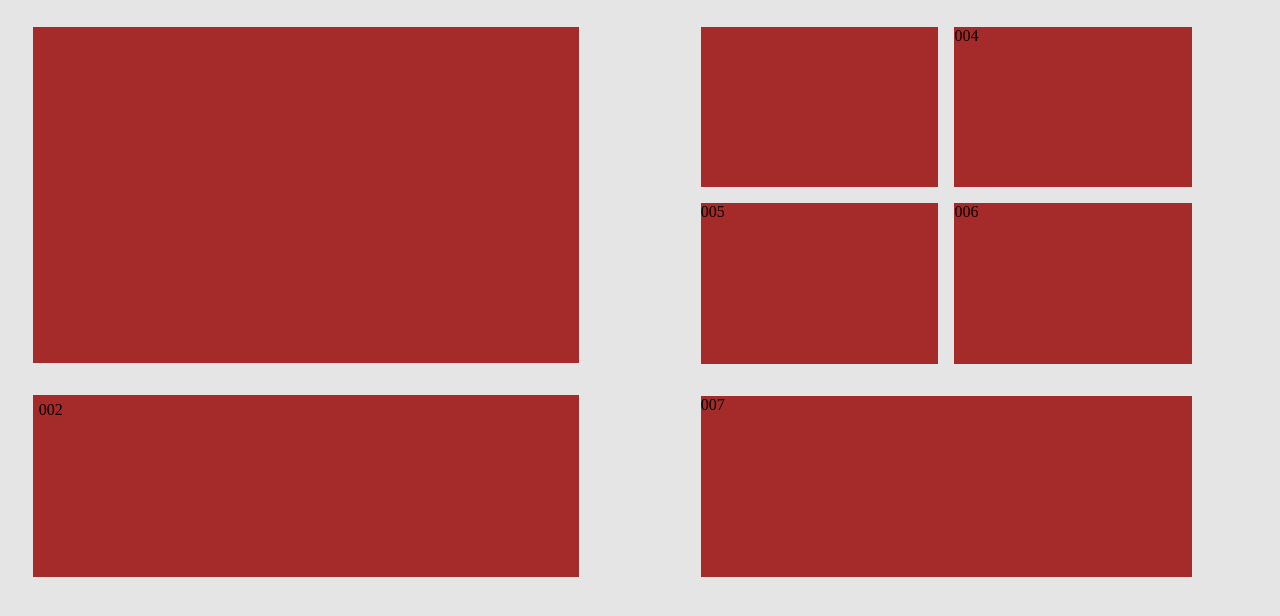
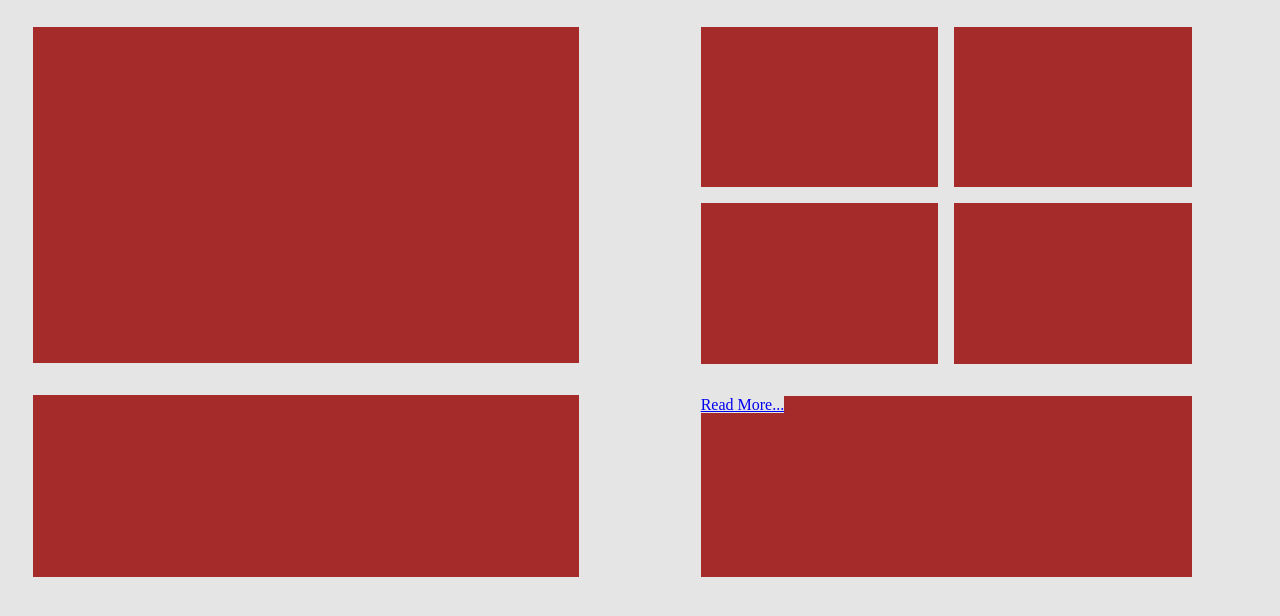
Before and after one commit to SwapnilX95/january-frontend1--part1, a plain HTML site: page index.html in a window 1280 px wide. Shown: the part 48-664 px from the top of the page. Drawn offline with Linux system fonts and the light colour scheme.

Commit message:
Update index.html

```diff
--- a/index.html
+++ b/index.html
@@ -17,7 +17,7 @@
                 <div class="image">  </div>
             </div>
 
-            <div id="box-2" class="box" >002</div>
+            <div id="box-2" class="box" ></div>
 
        </div>
 
@@ -27,17 +27,22 @@
 
                 <div id="box-3" class="box" >  </div>
 
-                <div id="box-4" class="box" >004</div>
+                <div id="box-4" class="box" ></div>
 
-                <div id="box-5" class="box" >005</div>
+                <div id="box-5" class="box" ></div>
 
-                <div id="box-6" class="box" >006</div>
+                <div id="box-6" class="box" ></div>
 
            </div>
 
            <div class="down">
 
-               <div id="box-7" class="box" >007</div>
+               <div id="box-7" class="box" >
+
+                <a href="#">Read More...</a>
+
+
+               </div>
 
            </div>
 
```
